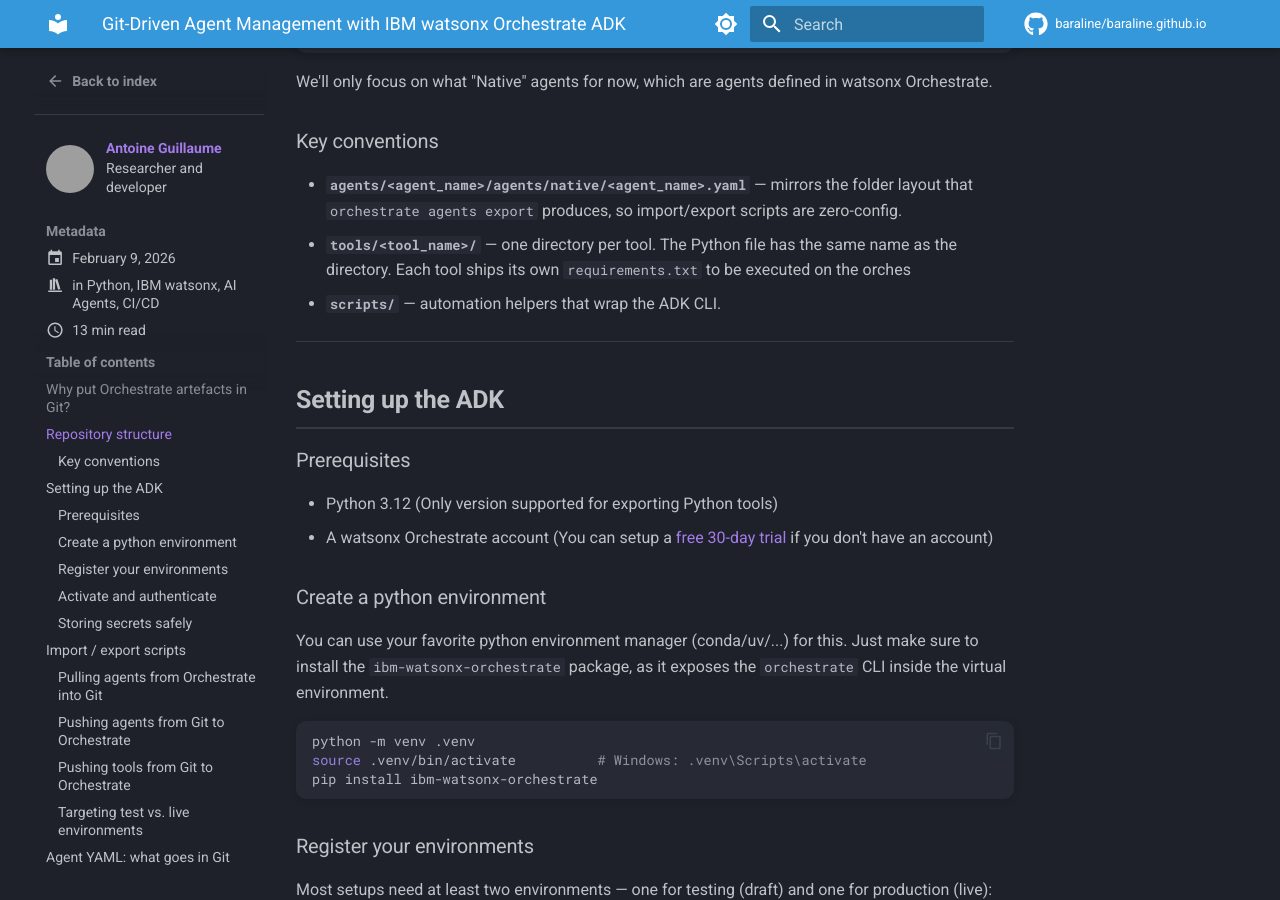
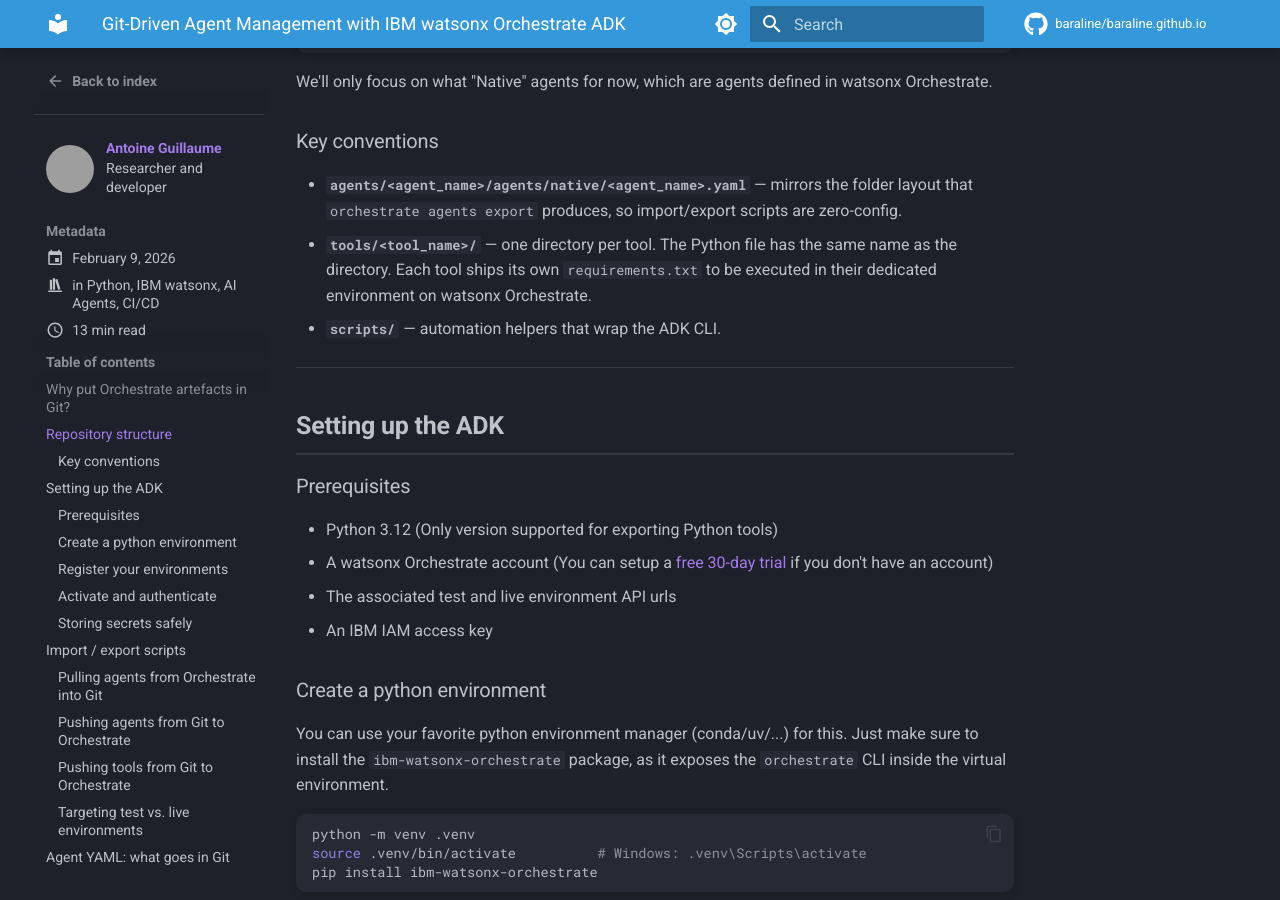
Before and after one commit to baraline/baraline.github.io, an MkDocs documentation site: the page built from docs/blog/posts/wxo_as_code_git.md, in a window 1280 px wide and 900 px high, scrolled down 1766 px. Built offline with MkDocs 1.6.1 and Material for MkDocs 9.7.7, drawn with Linux system fonts in a browser that asks for light colours; comment, search, counter and statistics services are not loaded; some of the changed text lies outside the part shown; grey boxes are pictures that could not be loaded.

Commit message:
Update wxo_as_code_git.md

```diff
--- a/docs/blog/posts/wxo_as_code_git.md
+++ b/docs/blog/posts/wxo_as_code_git.md
@@ -80,7 +80,7 @@ We'll only focus on what "Native" agents for now, which are agents defined in wa
 ### Key conventions
 
 * **`agents/<agent_name>/agents/native/<agent_name>.yaml`** — mirrors the folder layout that `orchestrate agents export` produces, so import/export scripts are zero-config.
-* **`tools/<tool_name>/`** — one directory per tool. The Python file has the same name as the directory. Each tool ships its own `requirements.txt` to be executed on the orches
+* **`tools/<tool_name>/`** — one directory per tool. The Python file has the same name as the directory. Each tool ships its own `requirements.txt` to be executed in their dedicated environment on watsonx Orchestrate.
 * **`scripts/`** — automation helpers that wrap the ADK CLI.
 
 ---
@@ -91,6 +91,8 @@ We'll only focus on what "Native" agents for now, which are agents defined in wa
 
 * Python 3.12 (Only version supported for exporting Python tools)
 * A watsonx Orchestrate account (You can setup a [free 30-day trial](https://www.ibm.com/account/reg/us-en/signup?formid=urx-52753) if you don't have an account)
+* The associated test and live environment API urls
+* An IBM IAM access key
 
 ### Create a python environment
 
@@ -139,10 +141,12 @@ In long-running pipelines, be sure to re-activate before each batch of commands
 
 ### Storing secrets safely
 
+For local testing, you can use an `.env` file, Use git secrets and environment once you want to deploy.
+
 | Secret | Where to store | **Never do** |
 |---|---|---|
 | IBM IAM API key | CI/CD secret variables (`WXO_API_KEY`) | **Hard-code in scripts** |
-| `.env` with LLM keys (for auto-discover) | Local machine only, listed in `.gitignore` | **Push to remote** |
+| `.env` with IAM API keys (for auto-discover) | Local machine only, listed in `.gitignore` | **Push to remote** |
 
 The ADK stores its own session state in two files:
 
```
